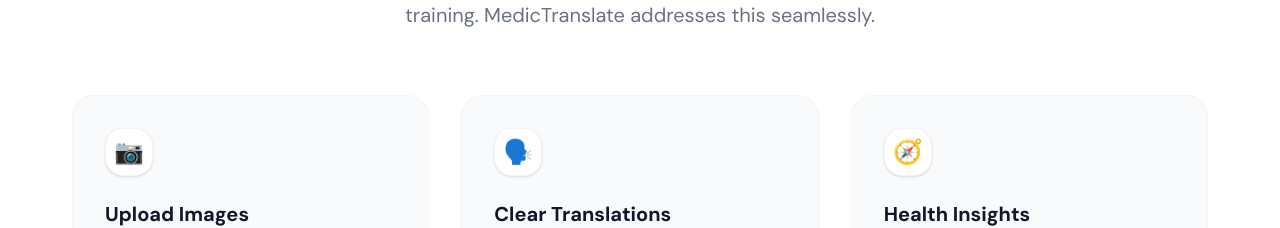
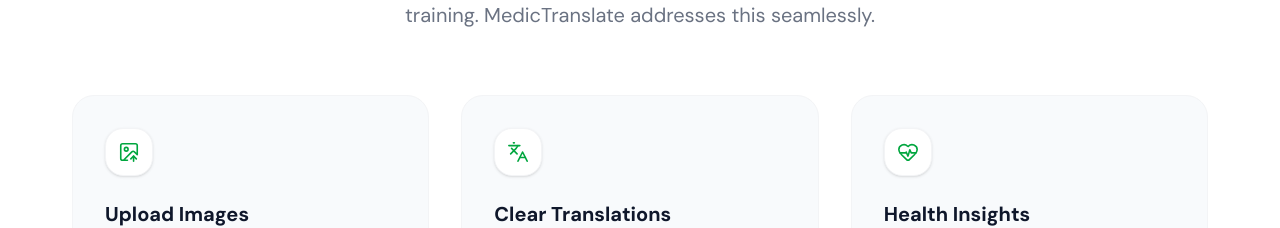
Before and after one commit to DivineAghulor/medictranslate-enyata, a Next.js app in the folder web/: page / in a window 1280 px wide. Shown: the part 1100-1328 px from the top of the page. Built offline with nearby package versions, Linux system fonts and the light colour scheme.

Commit message:
style: use icons

```diff
--- a/web/components/FeaturesSection.tsx
+++ b/web/components/FeaturesSection.tsx
@@ -1,18 +1,26 @@
-const features = [
+import { ImageUp, Languages, HeartPulse, LucideIcon } from "lucide-react";
+
+type Feature = {
+  icon: LucideIcon;
+  title: string;
+  description: string;
+};
+
+const features: Feature[] = [
   {
-    icon: "📷",
+    icon: ImageUp,
     title: "Upload Images",
     description:
       "Easily upload an image of your lab test result. Our system processes and extracts the relevant medical values and text.",
   },
   {
-    icon: "🗣️",
+    icon: Languages,
     title: "Clear Translations",
     description:
       "We translate complex medical terminology into user-friendly explanations so you understand exactly what it means.",
   },
   {
-    icon: "🧭",
+    icon: HeartPulse,
     title: "Health Insights",
     description:
       "Get context around the likely significance of values and guidance on when to seek professional hospital care.",
@@ -36,13 +44,15 @@ export default function FeaturesSection() {
 
         {/* Feature Cards */}
         <div className="grid grid-cols-1 md:grid-cols-3 gap-8">
-          {features.map((feature) => (
+          {features.map((feature) => {
+            const Icon = feature.icon;
+            return (
               <div
                 key={feature.title}
                 className="bg-slate-50 rounded-3xl p-8 border border-gray-100 hover:shadow-md transition-shadow"
               >
-              <div className="w-12 h-12 bg-white rounded-2xl shadow-sm border border-gray-100 flex items-center justify-center mb-6 text-2xl">
-                {feature.icon}
+                <div className="w-12 h-12 bg-white rounded-2xl shadow-sm border border-gray-100 flex items-center justify-center mb-6 text-green-600">
+                  <Icon size={22} strokeWidth={1.75} />
                 </div>
                 <h3 className="text-xl font-bold text-slate-900 mb-3">
                   {feature.title}
@@ -51,7 +61,8 @@ export default function FeaturesSection() {
                   {feature.description}
                 </p>
               </div>
-          ))}
+            );
+          })}
         </div>
       </div>
     </section>
```
Lines whose indentation alone changed are shown as unchanged.
